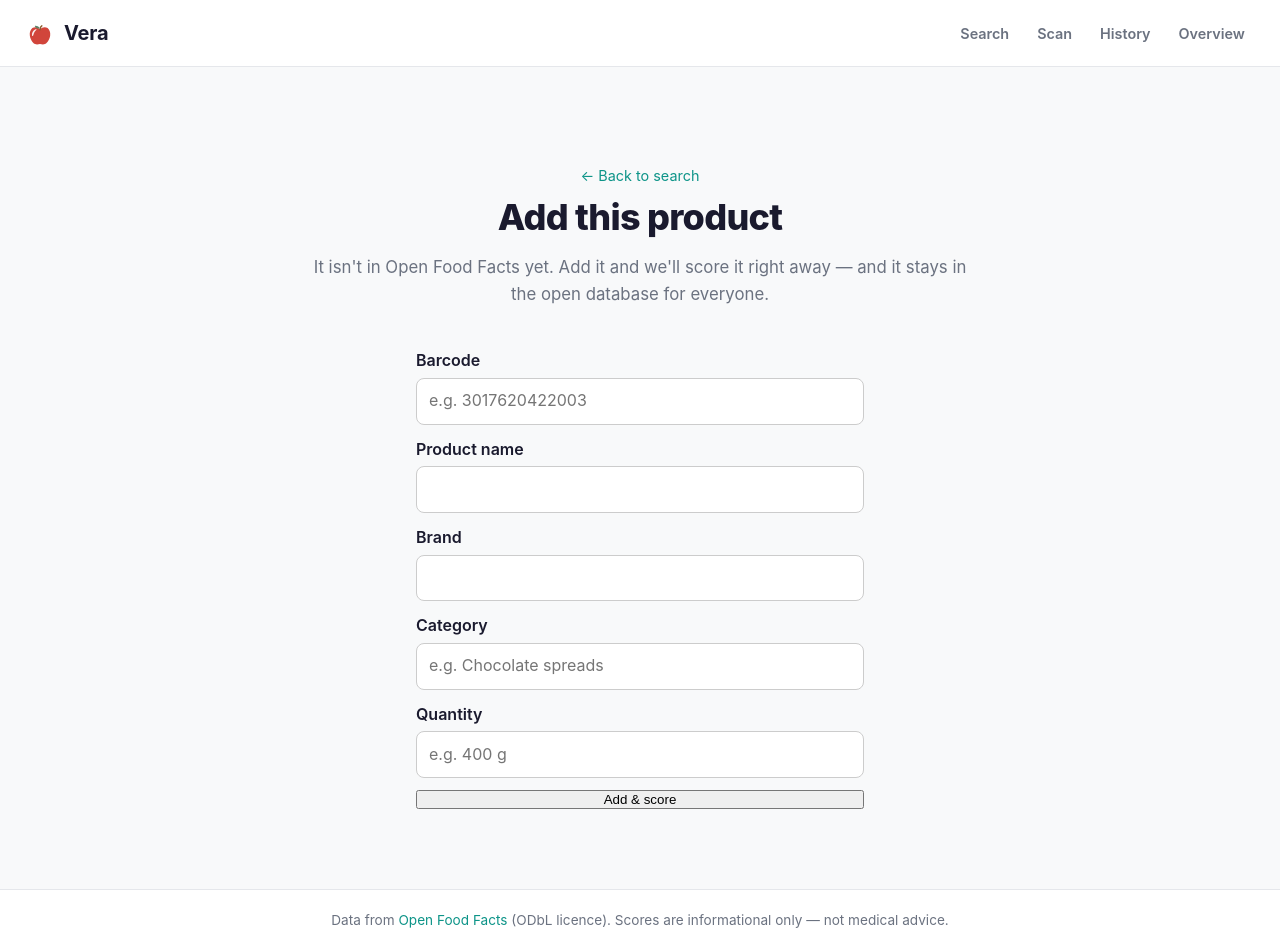
After one commit to Churmann/Vera, a FastAPI app: template templates/add.html in a window 1280 px wide. The commit adds this page. Run offline with FastAPI, Linux system fonts and the light colour scheme; the template is opened without the code that fills it, so the values that code supplies are empty.

Commit message:
feat: add GET /add product form and wire OFFWriter

```diff
--- a/app/main.py
+++ b/app/main.py
@@ -1,8 +1,8 @@
 from contextlib import asynccontextmanager
 from pathlib import Path
 
-from fastapi import FastAPI, Request
-from fastapi.responses import HTMLResponse, JSONResponse
+from fastapi import FastAPI, Form, Request
+from fastapi.responses import HTMLResponse, JSONResponse, RedirectResponse
 from fastapi.staticfiles import StaticFiles
 from fastapi.templating import Jinja2Templates
 
@@ -11,6 +11,7 @@ from app.alternatives import find_better_alternatives
 from app.config import Settings
 from app.models import OFFError
 from app.off_client import OFFClient
+from app.off_writer import OFFWriter
 from app.presentation import group_factors
 from app.scoring.additive_scorer import AdditiveScorer
 from app.scoring.food_engine import FoodScoringEngine, uncapped_overall, weighted_overall, weighted_score
@@ -28,8 +29,10 @@ def create_app() -> FastAPI:
             BASE_DIR / "data" / "additives_curated.yaml",
         )
         client = OFFClient(settings)
+        writer = OFFWriter(settings)
         engine = FoodScoringEngine(AdditiveScorer(db))
         app.state.off_client = client
+        app.state.off_writer = writer
         app.state.scoring_engine = engine
         app.state.settings = settings
         yield
@@ -58,6 +61,10 @@ def create_app() -> FastAPI:
     @app.get("/overview", response_class=HTMLResponse)
     async def overview_page(request: Request):
         return templates.TemplateResponse(request, "overview.html")
+
+    @app.get("/add", response_class=HTMLResponse)
+    async def add_product_page(request: Request, barcode: str = ""):
+        return templates.TemplateResponse(request, "add.html", {"barcode": barcode})
 
     @app.get("/search", response_class=HTMLResponse)
     async def search_results(request: Request, q: str = ""):
--- a/static/css/style.css
+++ b/static/css/style.css
@@ -573,3 +573,9 @@ a { color: inherit; }
 .nutrient-source { margin-top: .9rem; font-size: .74rem; color: var(--color-text-muted); }
 .nutrient-source a { color: var(--color-accent); }
 .nutrient-missing-all { color: var(--color-text-muted); font-style: italic; }
+
+/* Add-product form: stacked fields (the search-form is a single-row input). */
+.add-form { display: flex; flex-direction: column; gap: 0.75rem; max-width: 28rem; margin: 1.5rem auto 0; text-align: left; }
+.add-field { display: flex; flex-direction: column; gap: 0.25rem; font-weight: 600; }
+.add-field input { padding: 0.6rem 0.75rem; font: inherit; border: 1px solid var(--border, #ccc); border-radius: 8px; font-weight: 400; }
+.form-notice { color: #1b5e20; background: #e8f5e9; padding: 0.6rem 0.85rem; border-radius: 8px; }
--- /dev/null
+++ b/templates/add.html
@@ -0,0 +1,30 @@
+{% extends "base.html" %}
+{% block title %}Add a product — Vera{% endblock %}
+{% block content %}
+<section class="search-hero add-product">
+  <a href="/" class="back-link">← Back to search</a>
+  <h1>Add this product</h1>
+  <p class="tagline">It isn't in Open Food Facts yet. Add it and we'll score it right away — and it stays in the open database for everyone.</p>
+  {% if notice %}<p class="form-notice">{{ notice }}</p>{% endif %}
+  {% if error %}<p class="form-error">{{ error }}</p>{% endif %}
+  <form action="/add" method="post" class="add-form">
+    <label class="add-field">Barcode
+      <input name="barcode" inputmode="numeric" autocomplete="off"
+             placeholder="e.g. 3017620422003" value="{{ barcode or '' }}" required>
+    </label>
+    <label class="add-field">Product name
+      <input name="name" autocomplete="off" value="{{ name or '' }}" required>
+    </label>
+    <label class="add-field">Brand
+      <input name="brand" autocomplete="off" value="{{ brand or '' }}">
+    </label>
+    <label class="add-field">Category
+      <input name="category" autocomplete="off" placeholder="e.g. Chocolate spreads" value="{{ category or '' }}">
+    </label>
+    <label class="add-field">Quantity
+      <input name="quantity" autocomplete="off" placeholder="e.g. 400 g" value="{{ quantity or '' }}">
+    </label>
+    <button type="submit">Add &amp; score</button>
+  </form>
+</section>
+{% endblock %}
```
Also changed, not shown: tests/test_routes.py (+19 -0 lines).
